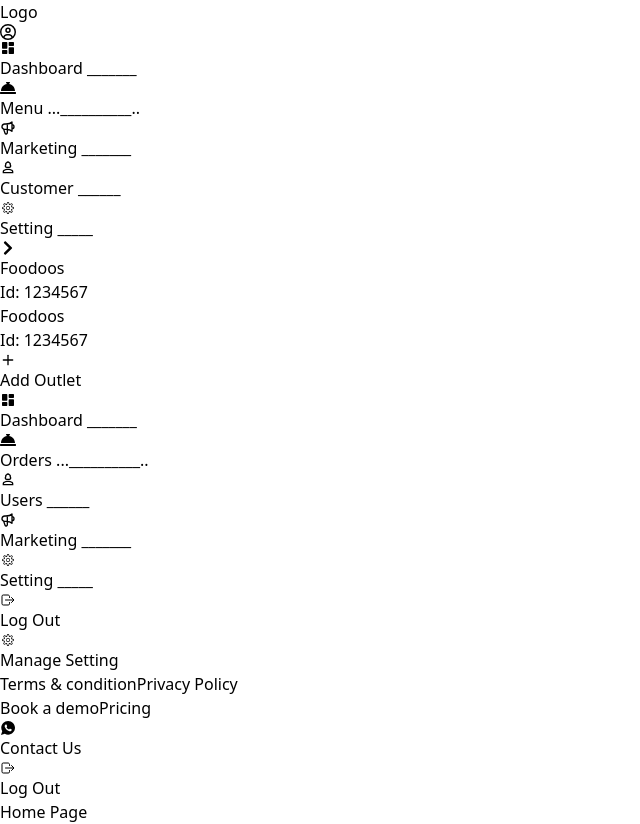
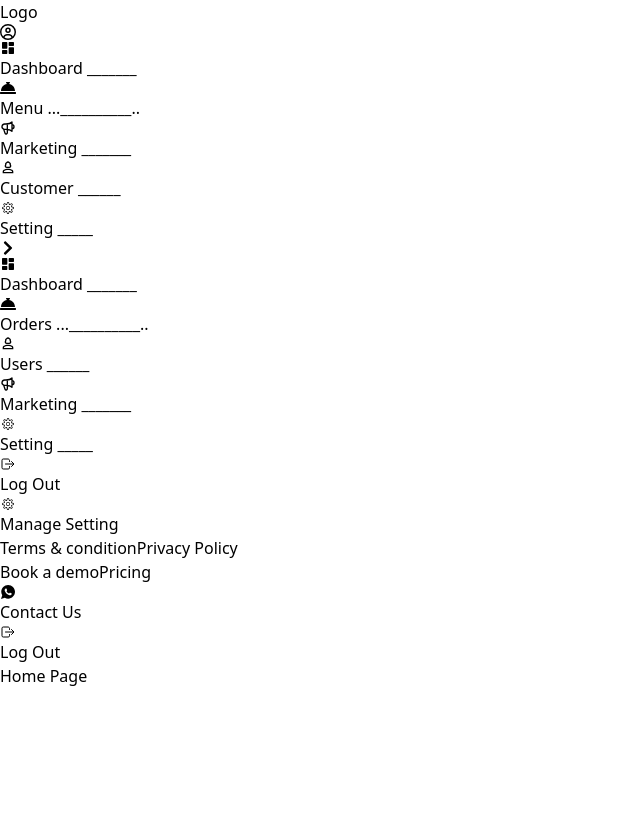
Before and after one commit to prathambhalla12dev/bargainwale-full-stack, a React (Vite) app in the folder client/: page / in a window 1280 px wide. Shown: the whole page, without its empty margins (0-640 px from the left). After the commit the page ends 800 px from the top, so only its background shows below. Built offline with nearby package versions, Linux system fonts and the light colour scheme.

Commit message:
fix: issues

```diff
--- a/client/src/components/outlet/Frame.tsx
+++ b/client/src/components/outlet/Frame.tsx
@@ -1,4 +1,4 @@
-import { Link, useNavigate } from "react-router-dom";
+import { Link } from "react-router-dom";
 import { CiSettings } from "react-icons/ci";
 import { IoLogoWhatsapp } from "react-icons/io";
 import { IoLogOutOutline } from "react-icons/io5";
@@ -7,7 +7,7 @@ import { IoLogOutOutline } from "react-icons/io5";
 // import { RootState } from "../../redux/store";
 
 const frame = () => {
-  const navigate = useNavigate();
+  // const navigate = useNavigate();
 
   // const { data } = useSelector((state: RootState) => state.resturantdata);
 
--- a/client/src/components/outlet/LeftNavbar.tsx
+++ b/client/src/components/outlet/LeftNavbar.tsx
@@ -1,11 +1,5 @@
-import { Outlet, Link, useLocation, useNavigate } from "react-router-dom";
-import { useState, useEffect } from "react";
-// import { toast } from "react-toastify";
-
-//redux
-// import { useDispatch, useSelector } from "react-redux";
-// import { fetchRestaurantDetails } from "../../redux/restaurantData";
-// import type { RootState, AppDispatch } from "../../redux/store";
+import { Outlet, Link, useLocation } from "react-router-dom";
+import { useState } from "react";
 
 //icons
 import { RiDashboardFill } from "react-icons/ri";
@@ -14,12 +8,9 @@ import { HiOutlineSpeakerphone } from "react-icons/hi";
 import { MdOutlinePerson3 } from "react-icons/md";
 import { CiSettings } from "react-icons/ci";
 import { IoLogOutOutline } from "react-icons/io5";
-import { HiChevronUpDown } from "react-icons/hi2";
-import { FiPlus } from "react-icons/fi";
 import { FaChevronRight } from "react-icons/fa";
 
 // assets
-// import right from "../../assets/right.png";
 
 // components
 import Frame from "./Frame";
@@ -27,53 +18,12 @@ import Navbar from "./Navbar";
 
 const LeftNavbar = () => {
   const [isOpen, setIsOpen] = useState(false);
-  const navigate = useNavigate();
-
-  // const handleLogout = () => {
-  //   localStorage.removeItem("id");
-  //   localStorage.removeItem("token");
-  //   toast.error("Successfully Logged Out");
-  //   navigate("/login");
-  // };
 
   const handleToggle = () => {
     setIsOpen(!isOpen);
   };
 
-  const [outlet, setoutlet] = useState(false);
-
-  const handleToggle1 = () => {
-    setoutlet(!outlet);
-  };
-
   const location = useLocation();
-
-  const data1 = [
-    {
-      name: "Foodoos",
-      id: "1234567",
-    },
-    {
-      name: "Foodoos",
-      id: "1234567",
-    },
-  ];
-
-  // const useAppDispatch = () => useDispatch<AppDispatch>();
-  // const dispatch = useAppDispatch();
-  // const { data } = useSelector((state: RootState) => state.resturantdata);
-  // console.log("restaurantData: ", data);
-
-  // const id: string | null = localStorage.getItem("id");
-
-  // useEffect(() => {
-  //   if (id) {
-  //     dispatch(fetchRestaurantDetails({ id }) as any);
-  //   }
-  //   if (!localStorage.getItem("token")) {
-  //     navigate("/login");
-  //   }
-  // }, [dispatch, id]);
 
   const handleScrollToTop = () => {
     window.scrollTo({
@@ -212,28 +162,6 @@ const LeftNavbar = () => {
               isOpen ? " rotate-180" : " rotate-0"
             }`}
           />
-
-          <div
-            className={`absolute top-[5.55rem] border border-[#757474]    w-[80%] h-fit rounded-xl bg-white opacity-100 ${
-              outlet ? "block" : "hidden"
-            }  ${isOpen ? "block" : "hidden"}`}
-          >
-            {data1?.map((item, index) => (
-              <div
-                key={index}
-                className="flex flex-col   justify-between w-full  border-b border-[#706e6e] "
-              >
-                <div className="px-4 p-1 ">
-                  <p className="text-[#64748B] text-[.9rem]">{item.name}</p>
-                  <p className="text-[#4E4E4E] text-[.8rem]">Id: {item.id}</p>
-                </div>
-              </div>
-            ))}
-            <div className="flex items-center justify-cente gap-2 px-3 font-semibold text-[.9rem] py-1.5 bg-slate-200 rounded-xl rounded-t-none">
-              <FiPlus />
-              <p>Add Outlet</p>
-            </div>
-          </div>
 
           <div
             className={`flex w-full items-center flex-col justify-between text-[#64748B] text-[1.1rem] gap-20 mt-14`}
--- a/client/src/pages/Login.tsx
+++ b/client/src/pages/Login.tsx
@@ -1,5 +1,5 @@
-import React, { ChangeEvent, FormEvent, useState } from "react";
-import { Link, useNavigate } from "react-router-dom";
+import React, { ChangeEvent, useState } from "react";
+import { Link } from "react-router-dom";
 
 // icons
 import { CiMail } from "react-icons/ci";
@@ -24,12 +24,10 @@ const Login: React.FC = () => {
     email: "",
     password: "",
   });
-  const navigate = useNavigate();
 
   const [rememberMe, setRememberMe] = useState<boolean>(false);
   const [showPassword, setShowPassword] = useState<boolean>(false);
-  const [loading, setLoading] = useState<boolean>(false);
-  const [videoLoading, setVideoLoading] = useState<boolean>(true);
+  // const [loading, setLoading] = useState<boolean>(false);
 
   function changeHandler(event: ChangeEvent<HTMLInputElement>) {
     setFormData((prevData) => ({
@@ -159,11 +157,11 @@ const Login: React.FC = () => {
             </div>
 
             <button className="bg-[#004AAD] h-12 flex items-center justify-center text-[1.1rem] rounded-[8px] text-white font-bold text-richblack-900 px-[12px] py-[1rem] mt-2">
-              {loading ? (
-                <div className="inline-block  h-5 w-5 animate-spin rounded-full border-4 border-solid border-current border-r-transparent align-[-0.125em] motion-reduce:animate-[spin_1.5s_linear_infinite]"></div>
-              ) : (
+              {/* {loading ? ( */}
+                {/* <div className="inline-block  h-5 w-5 animate-spin rounded-full border-4 border-solid border-current border-r-transparent align-[-0.125em] motion-reduce:animate-[spin_1.5s_linear_infinite]"></div> */}
+              {/* ) : ( */}
                 <span>Log In</span>
-              )}
+              {/* )} */}
             </button>
 
             <div className="flex gap-2 mt-1 justify-center items-center">
```
